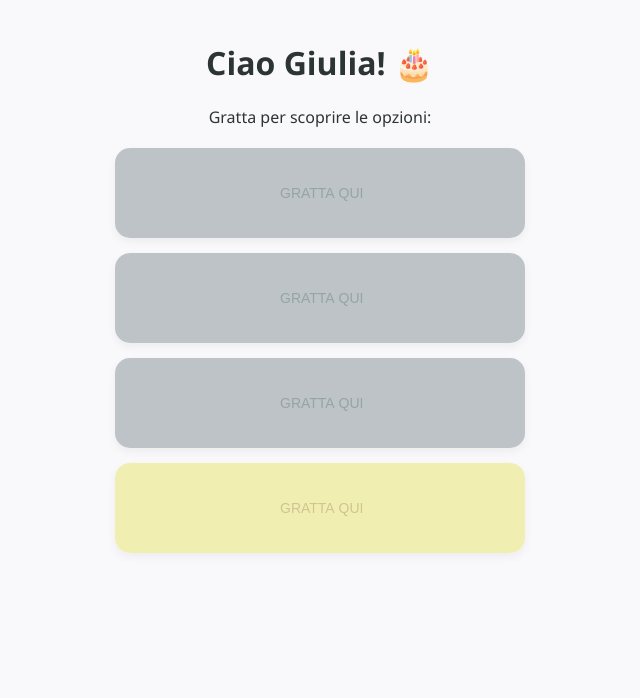
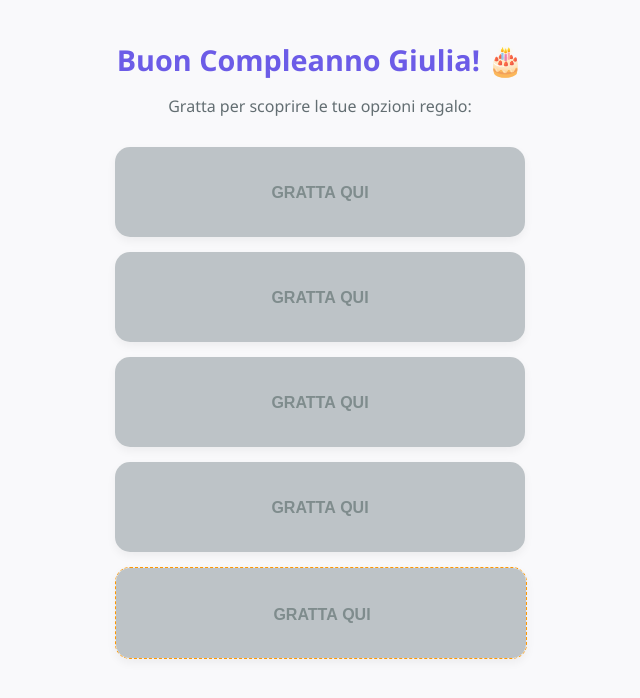
Before and after one commit to Alex9531riobianco/giulia30, a plain HTML site: page index.html in a window 1280 px wide. Shown: the whole page, without its empty margins (320-960 px from the left). Drawn offline with nearby package versions, Linux system fonts and the light colour scheme.

Commit message:
Update title and improve styling for birthday gift

```diff
--- a/index.html
+++ b/index.html
@@ -3,49 +3,119 @@
 <head>
     <meta charset="UTF-8">
     <meta name="viewport" content="width=device-width, initial-scale=1.0">
-    <title>Top Secret: Regalo Giulia</title>
+    <title>Un Regalo per Giulia</title>
     <script src="https://cdn.jsdelivr.net/npm/canvas-confetti@1.5.1/dist/confetti.browser.min.js"></script>
     <style>
-        :root { --primary: #2d3436; --accent: #6c5ce7; --bg: #f9f9fb; --hacker: #00ff41; }
-        body { font-family: 'Segoe UI', sans-serif; background: var(--bg); margin: 0; padding: 0; display: flex; flex-direction: column; align-items: center; min-height: 100vh; color: var(--primary); overflow-x: hidden; }
+        :root { --primary: #2d3436; --accent: #6c5ce7; --bg: #f9f9fb; }
 
-        /* Loader */
-        #loader { position: fixed; top: 0; left: 0; width: 100%; height: 100%; background: #000; color: var(--hacker); display: flex; flex-direction: column; justify-content: center; align-items: center; z-index: 9999; font-family: monospace; }
-        .progress-container { width: 70%; border: 1px solid var(--hacker); height: 10px; margin-top: 20px; }
-        #progress-bar { width: 0%; height: 100%; background: var(--hacker); }
+        body {
+            font-family: 'Segoe UI', system-ui, sans-serif;
+            background: var(--bg);
+            margin: 0;
+            padding: 0;
+            display: flex;
+            flex-direction: column;
+            align-items: center;
+            min-height: 100vh;
+            color: var(--primary);
+        }
 
-        /* Main Content */
-        #main-content { display: none; width: 100%; max-width: 450px; padding: 20px; box-sizing: border-box; }
-        header { text-align: center; margin-bottom: 20px; }
+        /* Contenuto Principale */
+        #main-content {
+            width: 100%;
+            max-width: 450px;
+            padding: 20px;
+            box-sizing: border-box;
+            animation: fadeIn 0.8s ease-in;
+        }
 
-        /* Gratta e Vinci Style */
+        @keyframes fadeIn { from { opacity: 0; } to { opacity: 1; } }
+
+        header { text-align: center; margin-bottom: 30px; margin-top: 20px; }
+        h1 { font-size: 1.8rem; margin-bottom: 5px; color: var(--accent); }
+        .subtitle { color: #636e72; font-size: 1rem; }
+
+        /* Gratta e Vinci */
         .grid { display: grid; gap: 15px; width: 100%; }
-        .scratch-container { position: relative; width: 100%; height: 90px; border-radius: 15px; overflow: hidden; background: #eee; box-shadow: 0 4px 10px rgba(0,0,0,0.05); }
-        .card-content { position: absolute; top: 0; left: 0; width: 100%; height: 100%; display: flex; align-items: center; padding: 0 20px; box-sizing: border-box; background: white; z-index: 1; }
-        .scratch-canvas { position: absolute; top: 0; left: 0; z-index: 2; cursor: crosshair; touch-action: none; }
+        .scratch-container {
+            position: relative;
+            width: 100%;
+            height: 90px;
+            border-radius: 15px;
+            overflow: hidden;
+            background: #eee;
+            box-shadow: 0 4px 10px rgba(0,0,0,0.05);
+        }
 
-        .emoji { font-size: 2rem; margin-right: 15px; }
+        .card-content {
+            position: absolute;
+            top: 0; left: 0;
+            width: 100%; height: 100%;
+            display: flex;
+            align-items: center;
+            padding: 0 20px;
+            box-sizing: border-box;
+            background: white;
+            z-index: 1;
+        }
+
+        .scratch-canvas {
+            position: absolute;
+            top: 0; left: 0;
+            z-index: 2;
+            cursor: crosshair;
+            touch-action: none;
+        }
+
+        .emoji { font-size: 2.2rem; margin-right: 15px; }
         .card-info h3 { margin: 0; font-size: 1.1rem; }
 
-        #confirm-btn { display: none; background: var(--accent); color: white; border: none; padding: 18px; border-radius: 50px; font-weight: bold; width: 100%; margin-top: 25px; cursor: pointer; }
+        /* Bottone Conferma */
+        #confirm-btn {
+            display: none;
+            background: var(--accent);
+            color: white;
+            border: none;
+            padding: 18px;
+            border-radius: 50px;
+            font-weight: bold;
+            width: 100%;
+            margin-top: 25px;
+            cursor: pointer;
+            box-shadow: 0 10px 20px rgba(108, 92, 231, 0.2);
+        }
 
-        /* Final Screen & Timer */
-        #final-screen { display: none; text-align: center; padding: 40px 20px; }
-        .receipt { background: white; padding: 30px; border-radius: 20px; box-shadow: 0 15px 40px rgba(0,0,0,0.1); border: 2px dashed #ddd; }
-        #timer { font-family: monospace; font-size: 1.5rem; color: #d63031; background: #fff1f1; padding: 10px; border-radius: 10px; margin: 15px 0; display: inline-block; }
+        /* Schermata Finale */
+        #final-screen { display: none; text-align: center; padding: 40px 20px; width: 100%; max-width: 450px; }
+        .receipt {
+            background: white;
+            padding: 30px;
+            border-radius: 20px;
+            box-shadow: 0 15px 40px rgba(0,0,0,0.1);
+            border: 2px dashed #ddd;
+        }
+
+        #timer {
+            font-family: monospace;
+            font-size: 1.6rem;
+            color: #d63031;
+            background: #fff1f1;
+            padding: 10px 20px;
+            border-radius: 10px;
+            margin: 15px 0;
+            display: inline-block;
+            font-weight: bold;
+        }
+
+        .motosega-style { border: 1px dashed #ff9800 !important; }
     </style>
 </head>
 <body>
 
-    <div id="loader">
-        <div id="loader-text">INIZIALIZZAZIONE...</div>
-        <div class="progress-container"><div id="progress-bar"></div></div>
-    </div>
-
     <div id="main-content">
         <header>
-            <h1>Ciao Giulia! 🎂</h1>
-            <p>Gratta per scoprire le opzioni:</p>
+            <h1>Buon Compleanno Giulia! 🎂</h1>
+            <p class="subtitle">Gratta per scoprire le tue opzioni regalo:</p>
         </header>
 
         <div class="grid">
@@ -53,17 +123,25 @@
                 <div class="card-content"><div class="emoji">✈️</div><div class="card-info"><h3>Buono Viaggio</h3></div></div>
                 <canvas class="scratch-canvas"></canvas>
             </div>
+
             <div class="scratch-container" onclick="selectGift('Buono Gioielli 💎')">
                 <div class="card-content"><div class="emoji">💎</div><div class="card-info"><h3>Buono Gioielli</h3></div></div>
                 <canvas class="scratch-canvas"></canvas>
             </div>
+
             <div class="scratch-container" onclick="selectGift('Cena Stellata ⭐️')">
                 <div class="card-content"><div class="emoji">⭐️</div><div class="card-info"><h3>Cena Stellata</h3></div></div>
                 <canvas class="scratch-canvas"></canvas>
             </div>
-            <div class="scratch-container" onclick="selectGift('Nuova Motosega ⚙️')">
+
+            <div class="scratch-container" onclick="selectGift('Buono Shopping 🛍️')">
+                <div class="card-content"><div class="emoji">🛍️</div><div class="card-info"><h3>Buono Shopping</h3></div></div>
+                <canvas class="scratch-canvas"></canvas>
+            </div>
+
+            <div class="scratch-container motosega-style" onclick="selectGift('Nuova Motosega ⚙️')">
                 <div class="card-content"><div class="emoji">⚙️</div><div class="card-info"><h3>Nuova Motosega</h3></div></div>
-                <canvas class="scratch-canvas" style="filter: sepia(1) hue-rotate(15deg);"></canvas>
+                <canvas class="scratch-canvas"></canvas>
             </div>
         </div>
 
@@ -72,34 +150,22 @@
 
     <div id="final-screen">
         <div class="receipt">
+            <div style="font-size: 3rem; margin-bottom: 10px;">🎉</div>
             <h2>Ottima scelta!</h2>
-            <div id="final-gift-name" style="font-size: 1.8rem; font-weight: bold; color: var(--accent);"></div>
+            <p>Hai ufficialmente riscattato:</p>
+            <div id="final-gift-name" style="font-size: 1.8rem; font-weight: bold; color: var(--accent); margin: 15px 0;"></div>
             <p>Il buono scadrà tra:</p>
             <div id="timer">23:59:59</div>
-            <p style="font-size: 0.8rem; color: #636e72;">Fai uno screenshot prima che scada!</p>
+            <p style="font-size: 0.85rem; color: #636e72;">Fai uno screenshot ora e inviamelo!</p>
         </div>
     </div>
 
     <script>
         let selectedName = "";
 
-        // Gestione Loader
-        window.onload = () => {
-            let width = 0;
-            const interval = setInterval(() => {
-                if (width >= 100) {
-                    clearInterval(interval);
-                    document.getElementById('loader').style.display = 'none';
-                    document.getElementById('main-content').style.display = 'block';
-                    initScratchCards();
-                } else {
-                    width++;
-                    document.getElementById('progress-bar').style.width = width + '%';
-                }
-            }, 20);
-        };
+        // Inizializza le card appena la pagina carica
+        window.onload = initScratchCards;
 
-        // Funzione Gratta e Vinci
         function initScratchCards() {
             const canvases = document.querySelectorAll('.scratch-canvas');
             canvases.forEach(canvas => {
@@ -108,29 +174,35 @@
                 canvas.width = container.offsetWidth;
                 canvas.height = container.offsetHeight;
 
-                // Colore della patina da grattare
-                ctx.fillStyle = '#bdc3c7';
+                ctx.fillStyle = '#bdc3c7'; // Colore grigio della patina
                 ctx.fillRect(0, 0, canvas.width, canvas.height);
-                ctx.fillStyle = '#95a5a6';
-                ctx.font = '14px Arial';
-                ctx.fillText('GRATTA QUI', canvas.width/2 - 40, canvas.height/2 + 5);
+
+                ctx.fillStyle = '#7f8c8d';
+                ctx.font = 'bold 16px sans-serif';
+                ctx.textAlign = 'center';
+                ctx.fillText('GRATTA QUI', canvas.width/2, canvas.height/2 + 6);
 
                 let isDrawing = false;
+
                 const scratch = (e) => {
                     if (!isDrawing) return;
                     const rect = canvas.getBoundingClientRect();
                     const x = (e.clientX || e.touches[0].clientX) - rect.left;
                     const y = (e.clientY || e.touches[0].clientY) - rect.top;
+
                     ctx.globalCompositeOperation = 'destination-out';
                     ctx.beginPath();
                     ctx.arc(x, y, 25, 0, Math.PI * 2);
                     ctx.fill();
                 };
 
-                canvas.addEventListener('mousedown', () => isDrawing = true);
-                canvas.addEventListener('touchstart', () => isDrawing = true);
-                window.addEventListener('mouseup', () => isDrawing = false);
-                window.addEventListener('touchend', () => isDrawing = false);
+                const startDrawing = () => isDrawing = true;
+                const stopDrawing = () => isDrawing = false;
+
+                canvas.addEventListener('mousedown', startDrawing);
+                canvas.addEventListener('touchstart', startDrawing);
+                window.addEventListener('mouseup', stopDrawing);
+                window.addEventListener('touchend', stopDrawing);
                 canvas.addEventListener('mousemove', scratch);
                 canvas.addEventListener('touchmove', scratch);
             });
@@ -138,22 +210,22 @@
 
         function selectGift(name) {
             selectedName = name;
-            confetti({ particleCount: 30, origin: { y: 0.8 } });
-            document.getElementById('confirm-btn').style.display = 'block';
-            document.getElementById('confirm-btn').innerText = "RISCATTA " + name;
+            confetti({ particleCount: 40, spread: 60, origin: { y: 0.8 } });
+            const btn = document.getElementById('confirm-btn');
+            btn.style.display = 'block';
+            btn.innerText = "CONFERMA: " + name;
         }
 
         function confirmSelection() {
-            confetti({ particleCount: 200, spread: 70 });
+            confetti({ particleCount: 200, spread: 80, origin: { y: 0.6 } });
             document.getElementById('main-content').style.display = 'none';
             document.getElementById('final-screen').style.display = 'block';
             document.getElementById('final-gift-name').innerText = selectedName;
             startTimer();
         }
 
-        // Funzione Timer
         function startTimer() {
-            let time = 24 * 60 * 60; // 24 ore in secondi
+            let time = 24 * 60 * 60;
             const display = document.getElementById('timer');
             setInterval(() => {
                 let h = Math.floor(time / 3600);
```
